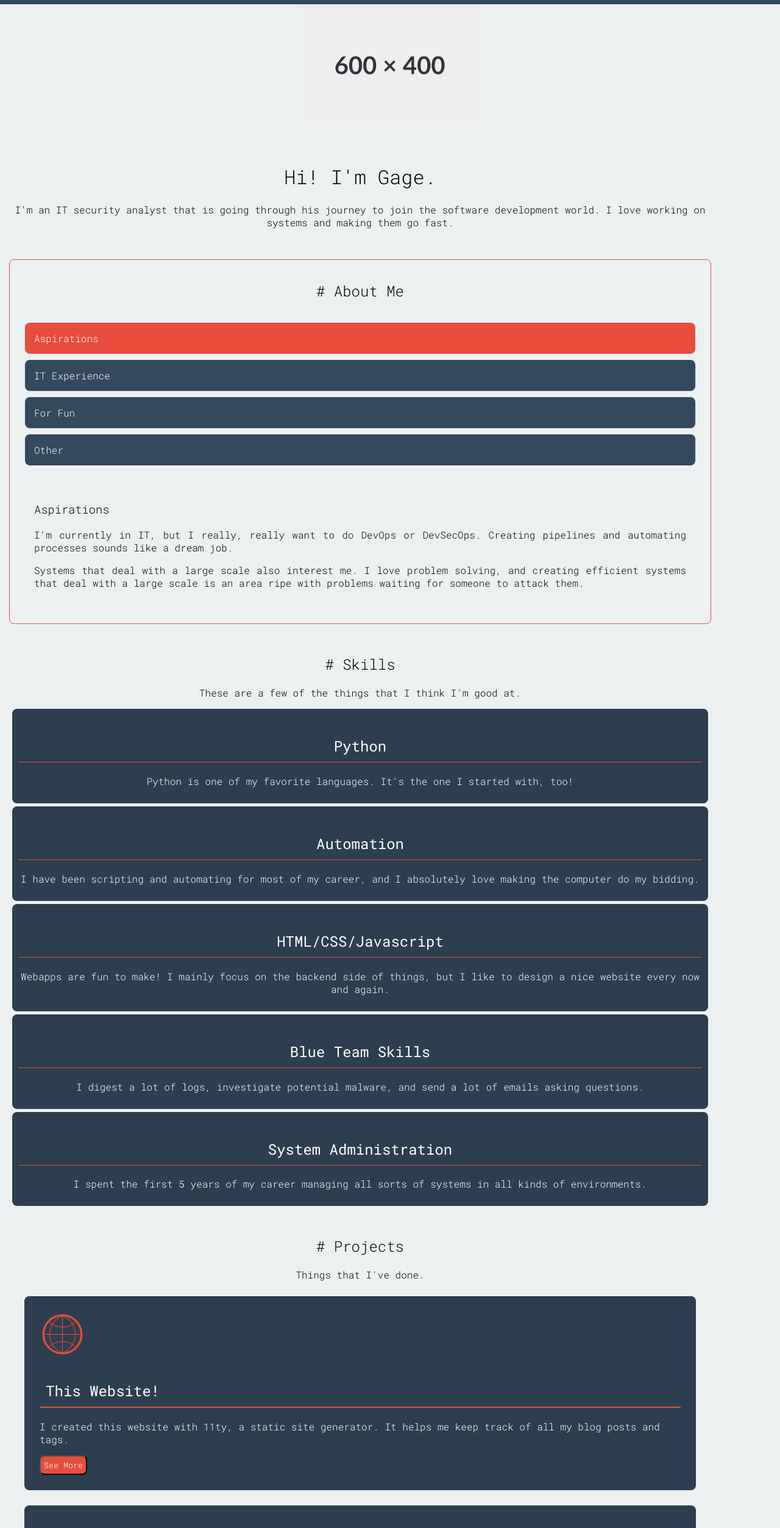
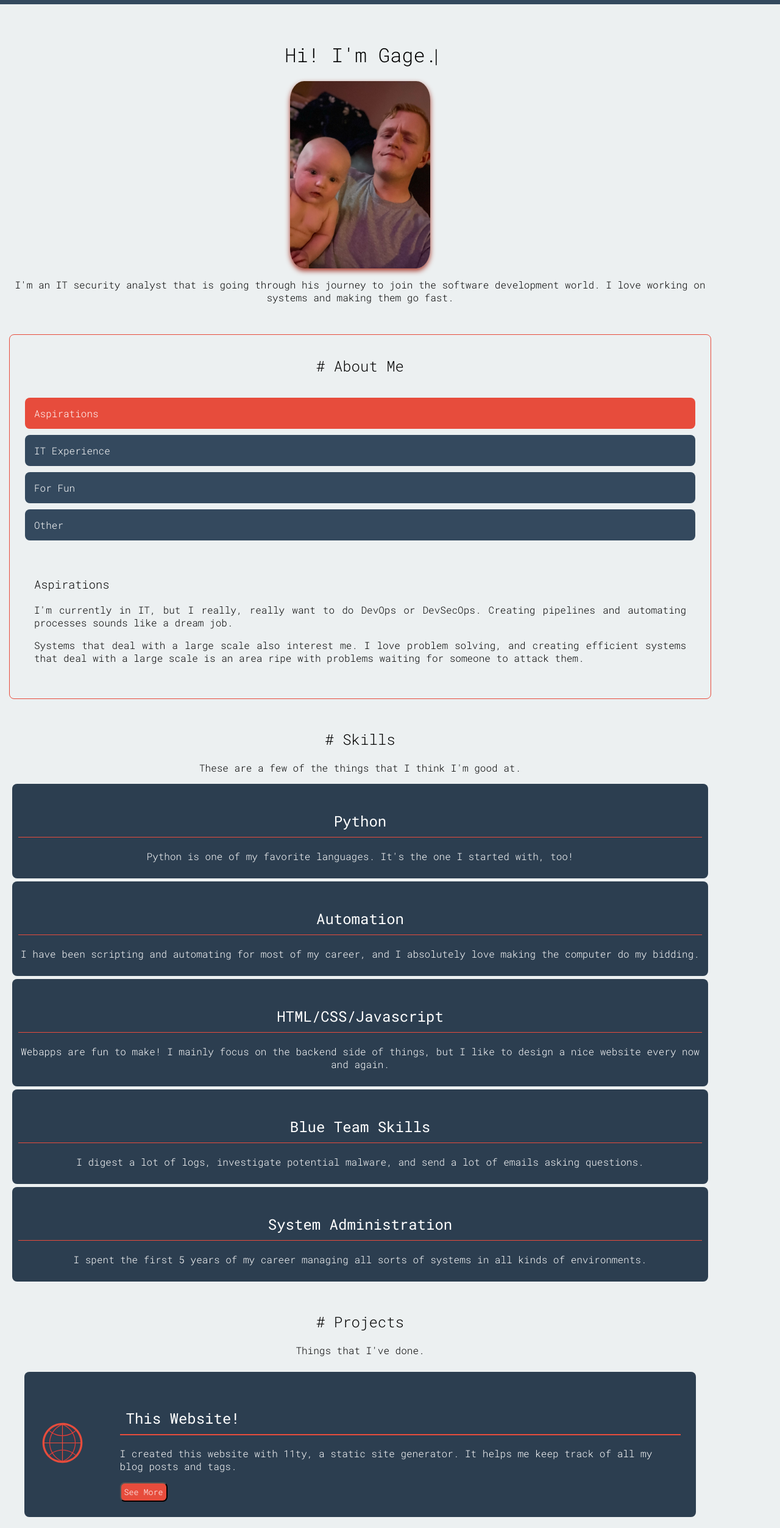
Before and after one commit to Gage-BCCA/failed-algorithm-generator, an Eleventy site: page pages/portfolio.html in a window 1280 px wide. Shown: the part 295-2800 px from the top of the page at 61% size. Built offline with nearby package versions, Linux system fonts and the light colour scheme; Eleventy itself is replaced by a stand-in of ours; files that its build step writes are made by us from their sources; a web font is replaced by a local one.

Commit message:
Finished portfolio page

```diff
--- a/pages/portfolio.html
+++ b/pages/portfolio.html
@@ -3,12 +3,10 @@ layout: layout.html
 ---
 
 <script src="{{ '/static/js/portfolio.js' | url }}" defer></script>
-<div>
-  <img src="{{ '/static/img/placehold.svg' | url }}" id="selfie">
-</div>
 
 <div class="welcome-blurb-container">
-  <h1>Hi! I'm Gage. </h1>
+  <h1>Hi! I'm Gage.<span id="cursor">|</span> </h1>
+  <img src="{{ '/static/gage.jpeg' | url }}" id="selfie">
   <p>
     I'm an IT security analyst that is going through his journey to join the
     software development world. I love working on systems and making them go
@@ -132,12 +130,20 @@ layout: layout.html
   <p>Things that I've done.</p>
   <div class="project-card-container">
     <div class="project-card">
+    <div class="project-header">
+      <div class="project-header-icon">
         <img src="/static/img/computer.svg" class="project-card-icon" />
+      </div>
+      <div class="project-header-details">
         <h2 class="project-card-title">This Website!</h2>
         <p>
           I created this website with 11ty, a static site generator. It helps me
           keep track of all my blog posts and tags.
         </p>
+        <button id="1" onclick="showDetails(this)">See More</button>
+      </div>
+    </div>
+
       <div class="project-details" id="project-details-1" style="display: none">
         <div class="project-detail-item">
           <h3 class="project-card-subtitle">
@@ -180,16 +186,22 @@ layout: layout.html
           </p>
         </div>
       </div>
-      <button id="1" onclick="showDetails(this)">See More</button>
+
     </div>
   </div>
 
   <div class="project-card-container">
     <div class="project-card">
+      <div class="project-header">
+        <div class="project-header-icon">
           <img src="/static/img/lock-icon.svg" class="project-card-icon" />
+        </div>
+        <div class="project-header-details">
           <h2 class="project-card-title">ZeroExfil</h2>
-
           <p>Securely share links by protecting them with a password.</p>
+          <button id="2" onclick="showDetails(this)">See More</button>
+        </div>
+      </div>
       <div class="project-details" id="project-details-2" style="display: none">
         <div class="project-detail-item">
           <h3 class="project-card-subtitle"># Written with Flask</h3>
@@ -209,7 +221,7 @@ layout: layout.html
           </p>
         </div>
       </div>
-      <button id="2" onclick="showDetails(this)">See More</button>
+
     </div>
   </div>
 </section>
@@ -225,7 +237,7 @@ layout: layout.html
         In this article, I go over the basics of handling errors in Python with
         try and except.
       </p>
-      <a href="#">Read More</a>
+      <a href="https://www.freecodecamp.org/news/error-handling-in-python-introduction/">Read More</a>
     </div>
 
     <div class="article-card">
@@ -234,7 +246,7 @@ layout: layout.html
         I randomly stumbled upon the DefaultDict one day and decided to write an
         article about it.
       </p>
-      <a href="#">Read More</a>
+      <a href="https://www.freecodecamp.org/news/how-to-use-defaultdict-python/">Read More</a>
     </div>
   </div>
   <p style="text-align: center; padding: 15px">
@@ -261,5 +273,12 @@ layout: layout.html
     <h2># Want to Get in Touch?</h2>
     <h3>Email me here:</h3>
     <p>gage.a.schaffer@gmail.com</p>
+
+    <h3>Here's my Resume: </h3>
+    <a href="{{ '/static/schaffer-cv.pdf' | url }}" target="_blank">Click Here to View</a>
   </div>
 </section>
+
+<section>
+
+</section>
--- a/static/bundle.css
+++ b/static/bundle.css
@@ -168,6 +168,11 @@ button:hover {
   border-radius: 8px;
 }
 
+#cursor {
+  font-size: 30px;
+  margin: -10px;
+}
+
 #about-me-section{
   border: 1px solid #e74c3c;
   border-radius: 8px;
@@ -267,6 +272,18 @@ button:hover {
   margin: 25px;
   text-align: left;
 }
+
+.project-header {
+  display: flex;
+}
+
+.project-header-icon {
+  flex: 1;
+  align-content: center;
+}
+ .project-header-details {
+  flex: 1 1 75%;
+ }
 .project-card-title {
   border-bottom: 2px solid #e74c3c;
   padding: 10px;
@@ -341,7 +358,12 @@ button:hover {
   margin-bottom: 75px;
 }
 
-
+#selfie {
+  width: 20%;
+  height: 15%;
+  border-radius: 10%;
+  box-shadow: 0 4px 8px 0 #a5392c;
+}
 @media (width <= 1280px) {
   body {
     max-width: 100vw;
--- a/static/js/portfolio.js
+++ b/static/js/portfolio.js
@@ -64,3 +64,16 @@ for (let element of aboutMeTabSelectors){
     this.classList.add("selected");
   })
 }
+
+let cursor = true;
+let speed = 350;
+
+setInterval(() => {
+   if(cursor) {
+     document.getElementById('cursor').style.opacity = 0;
+     cursor = false;
+   }else {
+     document.getElementById('cursor').style.opacity = 1;
+     cursor = true;
+   }
+}, speed);
```
Also changed, not shown: .eleventy.js, static/gage.jpeg (added), 1 other file. Lines whose indentation alone changed are shown as unchanged.
